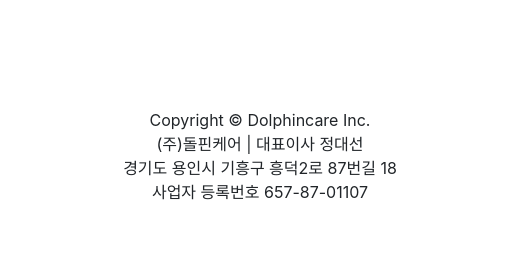
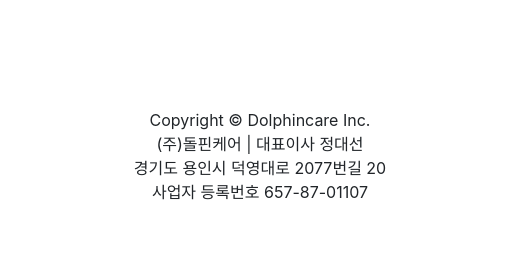
Before and after one commit to dolphincare/dolphincare.github.io, a website with bundled scripts: page index.html in a window 1280 px wide. Shown: the part 4470-4733 px from the top of the page, 0-516 px from the left. Built offline with nearby package versions, Linux system fonts and the light colour scheme; a web font is replaced by a local one.

Commit message:
Update index.html

```diff
--- a/index.html
+++ b/index.html
@@ -390,7 +390,7 @@
           <div class="col-md-4">
             <span class="company">Copyright &copy; Dolphincare Inc.<br>
             (주)돌핀케어 | 대표이사 정대선<br>
-            경기도 용인시 기흥구 흥덕2로 87번길 18<br>
+            경기도 용인시 덕영대로 2077번길 20<br>
               사업자 등록번호 657-87-01107</span>
           </div>
           <div class="col-md-4">
```
